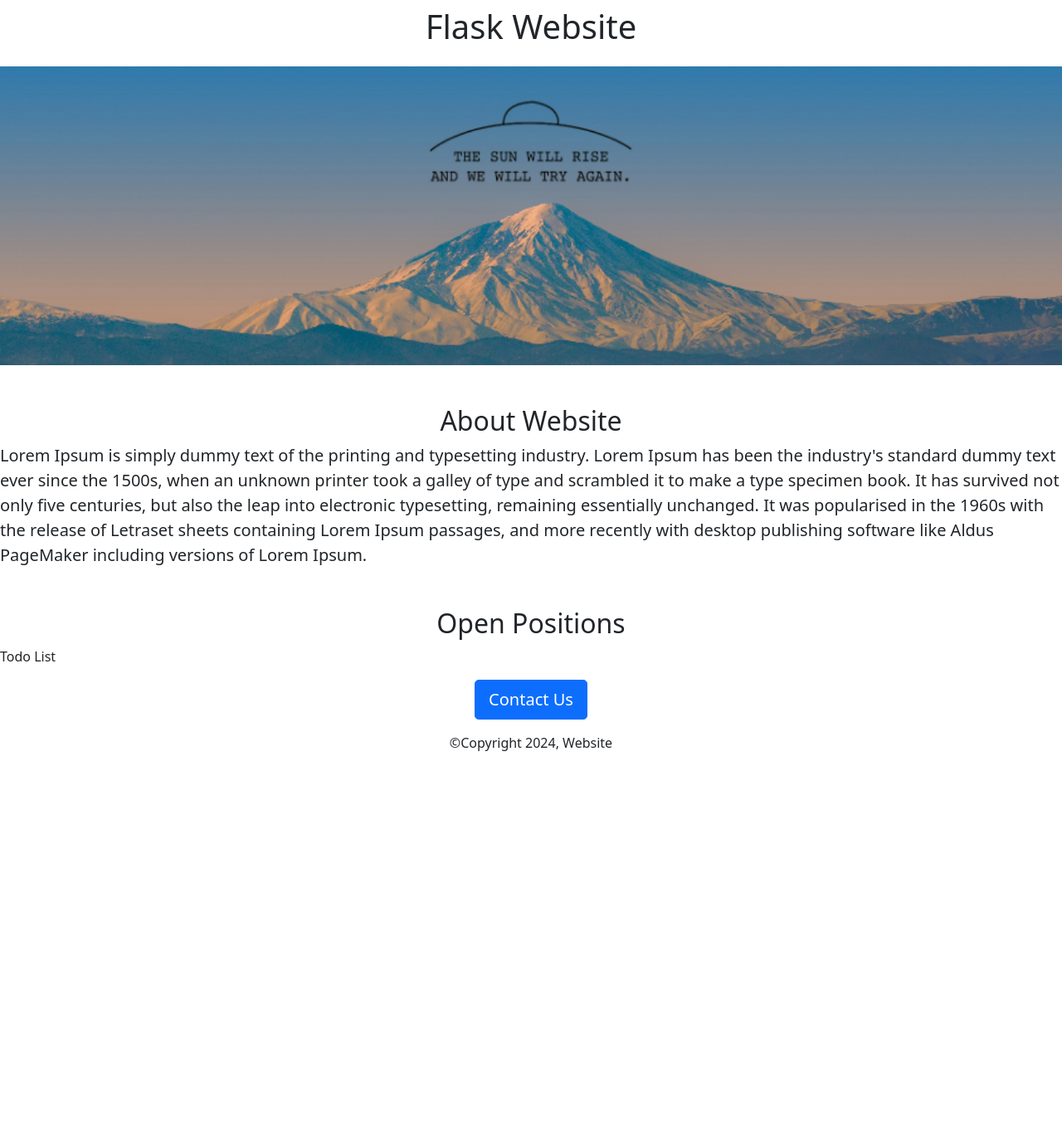
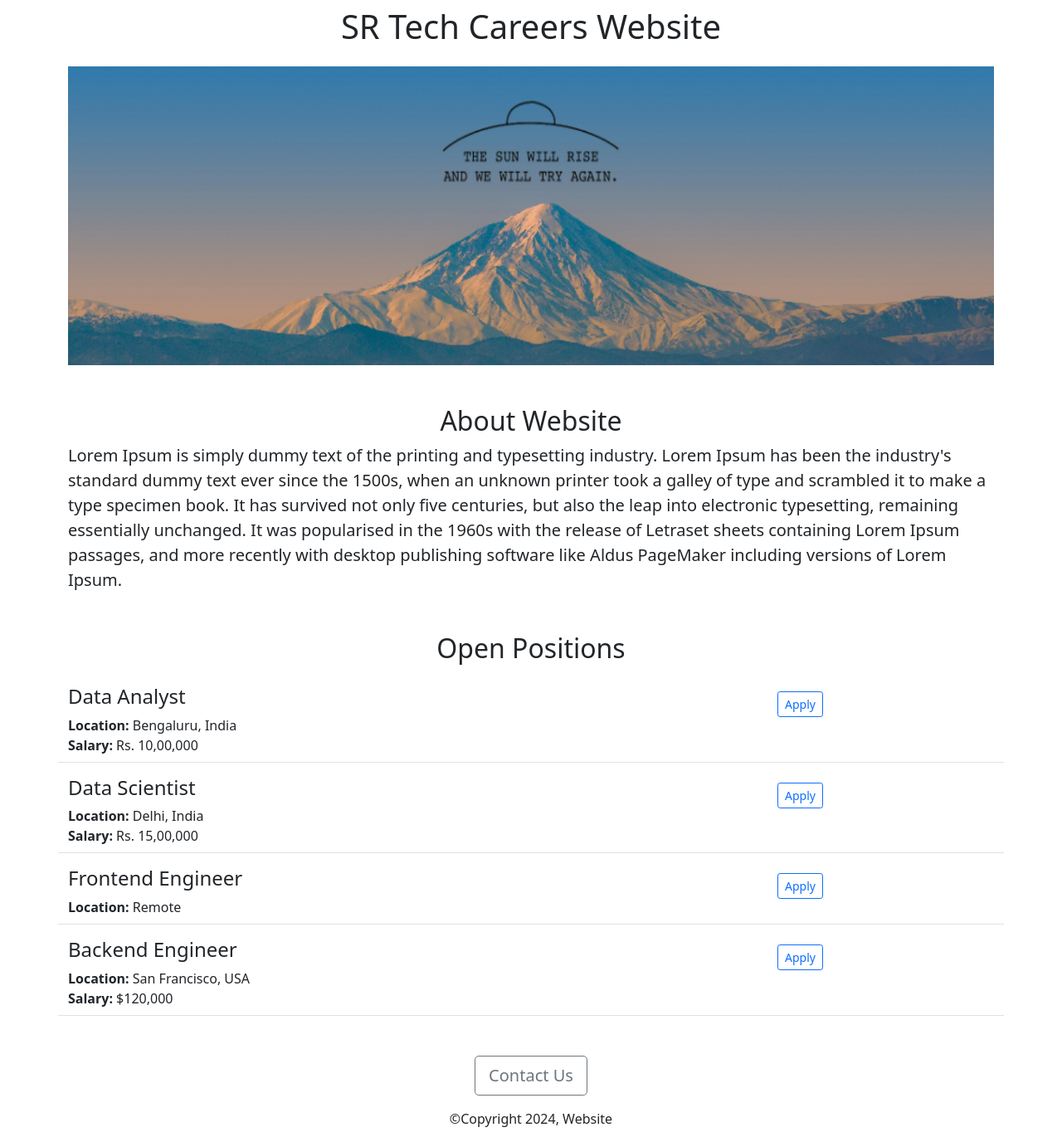
Before and after one commit to sujitsanap143/website-using-flask, a Flask app: page / in a window 1280 px wide. Shown: the whole page at 83% size. Before the commit the page ends 905 px from the top, so only its background shows below. Run offline with Flask 3, Linux system fonts and the light colour scheme.

Commit message:
adding job items

```diff
--- a/app.py
+++ b/app.py
@@ -2,10 +2,31 @@ from flask import Flask, render_template
 
 app = Flask(__name__)
 
+JOBS = [{
+    'id': 1,
+    'title': 'Data Analyst',
+    'location': 'Bengaluru, India',
+    'salary': 'Rs. 10,00,000'
+}, {
+    'id': 2,
+    'title': 'Data Scientist',
+    'location': 'Delhi, India',
+    'salary': 'Rs. 15,00,000'
+}, {
+    'id': 3,
+    'title': 'Frontend Engineer',
+    'location': 'Remote'
+}, {
+    'id': 4,
+    'title': 'Backend Engineer',
+    'location': 'San Francisco, USA',
+    'salary': '$120,000'
+}]
+
 
 @app.route("/")
 def hello():
-  return render_template('home.html')
+  return render_template('home.html', jobs=JOBS, company_name='SR Tech')
 
 
 if __name__ == "__main__":
--- a/templates/home.html
+++ b/templates/home.html
@@ -15,16 +15,20 @@
   </style>
 
 </head>
-<body>
-  <h1 class='text-center mt-2 mb-4''>Flask Website</h1>
+<body class='container'>
+  <h1 class='text-center mt-2 mb-4''>{{company_name}} Careers Website</h1>
   <img class='img-fluid' src='static/img2.jpg' id='banner' alt='img'>
   <h2 class='text-center mt-5'>About Website</h2>
   <p class='lead'>Lorem Ipsum is simply dummy text of the printing and typesetting industry. Lorem Ipsum has been the industry's standard dummy text ever since the 1500s, when an unknown printer took a galley of type and scrambled it to make a type specimen book. It has survived not only five centuries, but also the leap into electronic typesetting, remaining essentially unchanged. It was popularised in the 1960s with the release of Letraset sheets containing Lorem Ipsum passages, and more recently with desktop publishing software like Aldus PageMaker including versions of Lorem Ipsum.</p>
 
   <h2 class='text-center mt-5'>Open Positions</h2>
-  <P>Todo List</P>
-  <div class='text-center'>
-    <button class='btn btn-primary btn-lg'>Contact Us</button>
+  <div>
+    {% for job in jobs %}
+      {% include 'jobitems.html' %}
+    {% endfor %}
+  </div>
+  <div class='text-center mt-5'>
+    <button class='btn btn-outline-secondary btn-lg'>Contact Us</button>
     <p class="mt-3"><span>&copy</span>Copyright 2024, Website</p>
   </div
 
--- /dev/null
+++ b/templates/jobitems.html
@@ -0,0 +1,19 @@
+<div class='border-bottom padd row' style='padding-bottom:8px;'>
+
+  <div class='col-9'>
+      <h4 style='margin-top:16px;'>{{job['title']}}</h4>
+
+      <div>
+        <b>Location:</b> {{job['location']}}
+      </div>
+
+      <div>
+        {% if 'salary' in job %}
+        <div><b>Salary:</b> {{job['salary']}}</div>
+        {% endif %}
+      </div>
+  </div>
+  <div class='col-3 mt-4'>
+    <button type="button" class="btn btn-outline-primary btn-sm">Apply</button>
+  </div>
+</div>
```
